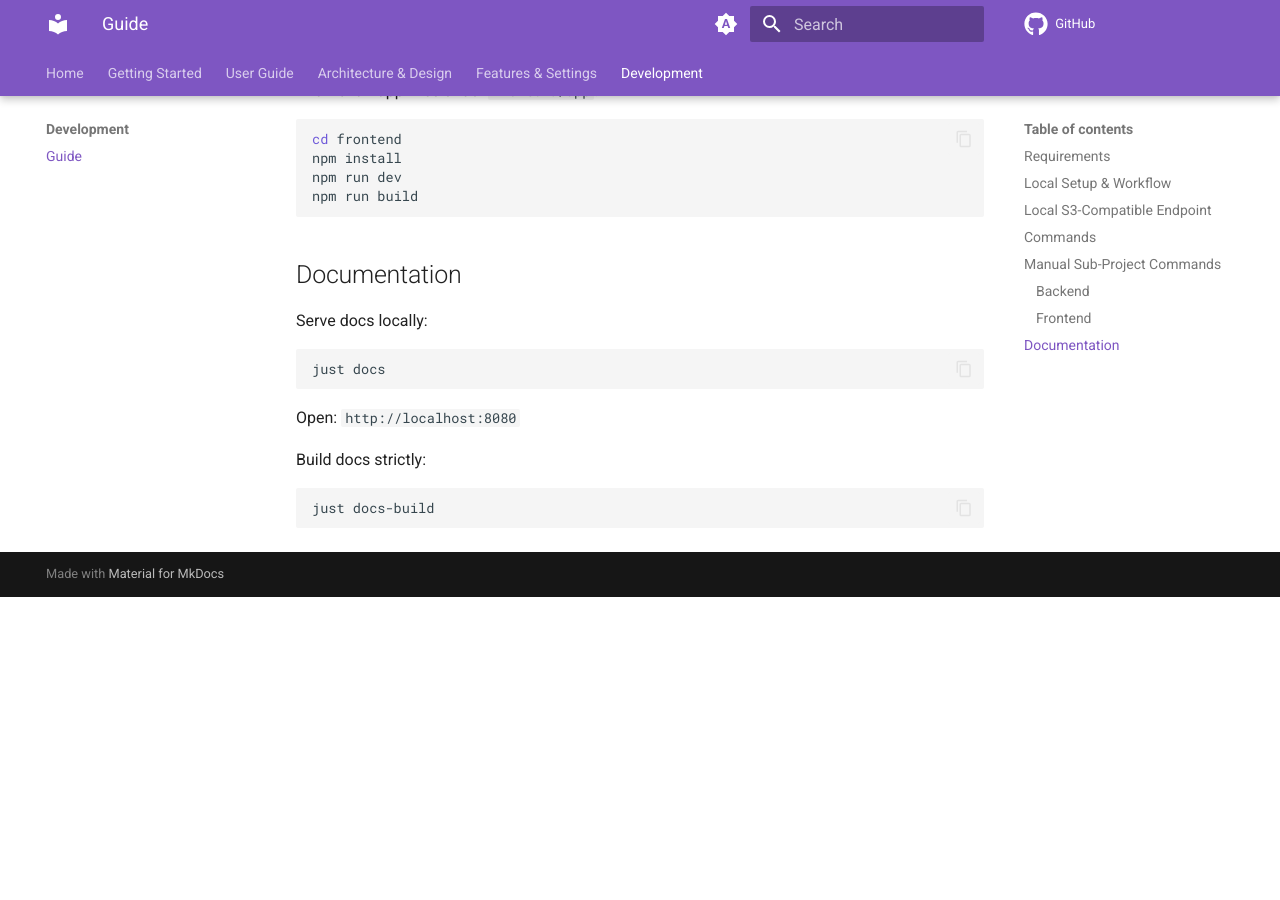
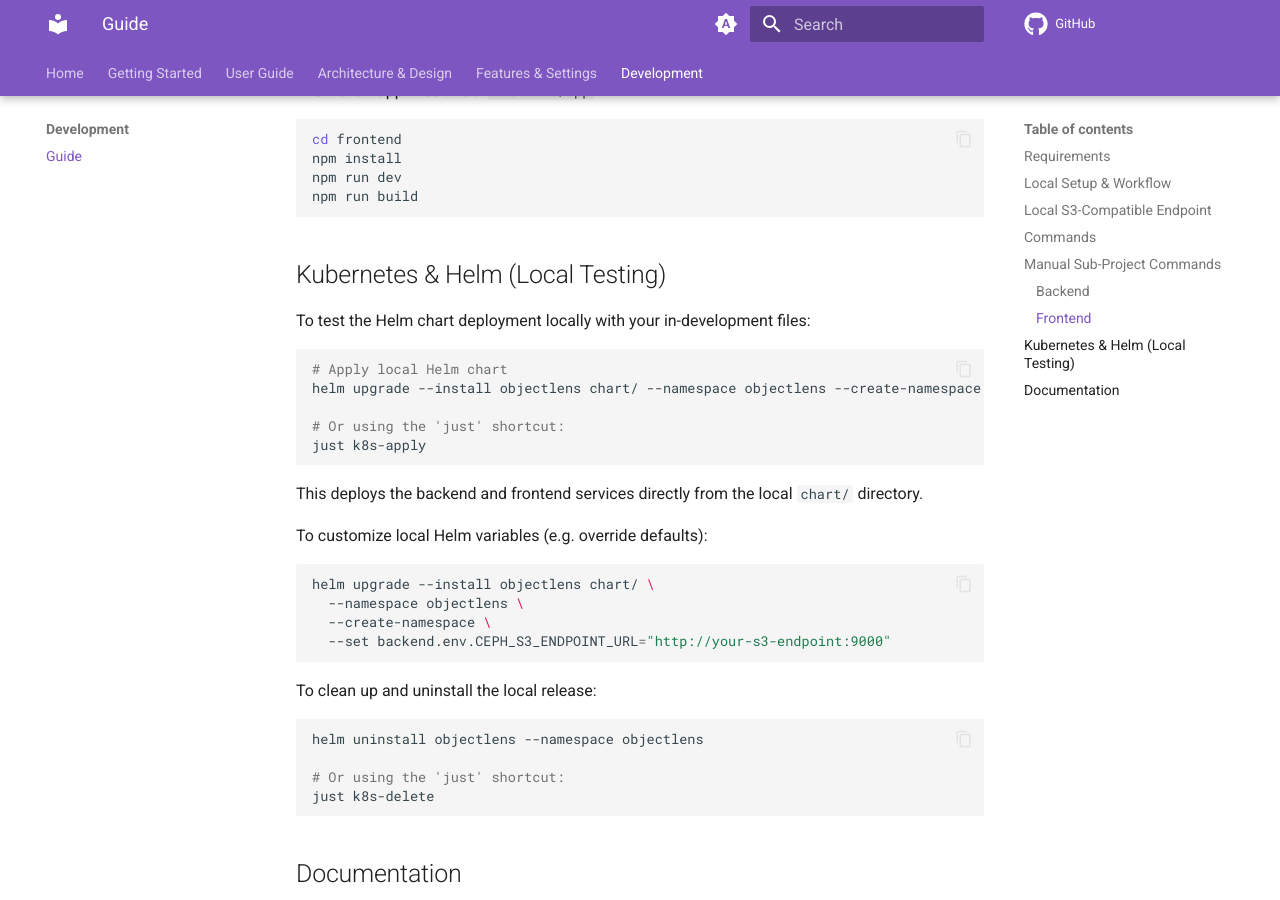
Before and after one commit to kubehive-io/objectlens, an MkDocs documentation site: the page built from docs/development.md, in a window 1280 px wide and 900 px high, scrolled down 1903 px. Built offline with MkDocs 1.6.1 and Material for MkDocs 9.7.7, drawn with Linux system fonts in a browser that asks for light colours; comment, search, counter and statistics services are not loaded; before the commit the page ends 2500 px from its top, so only the background shows below that.

Commit message:
Update docs for Helm

````diff
--- a/docs/development.md
+++ b/docs/development.md
@@ -91,6 +91,38 @@ npm run dev
 npm run build
 ```
 
+## Kubernetes & Helm (Local Testing)
+
+To test the Helm chart deployment locally with your in-development files:
+
+```bash
+# Apply local Helm chart
+helm upgrade --install objectlens chart/ --namespace objectlens --create-namespace
+
+# Or using the 'just' shortcut:
+just k8s-apply
+```
+
+This deploys the backend and frontend services directly from the local `chart/` directory.
+
+To customize local Helm variables (e.g. override defaults):
+
+```bash
+helm upgrade --install objectlens chart/ \
+  --namespace objectlens \
+  --create-namespace \
+  --set backend.env.CEPH_S3_ENDPOINT_URL="http://your-s3-endpoint:9000"
+```
+
+To clean up and uninstall the local release:
+
+```bash
+helm uninstall objectlens --namespace objectlens
+
+# Or using the 'just' shortcut:
+just k8s-delete
+```
+
 ## Documentation
 
 Serve docs locally:
````
Also changed, not shown: docs/architecture.md (+3 -3 lines), docs/getting-started.md (+5 -9 lines).
